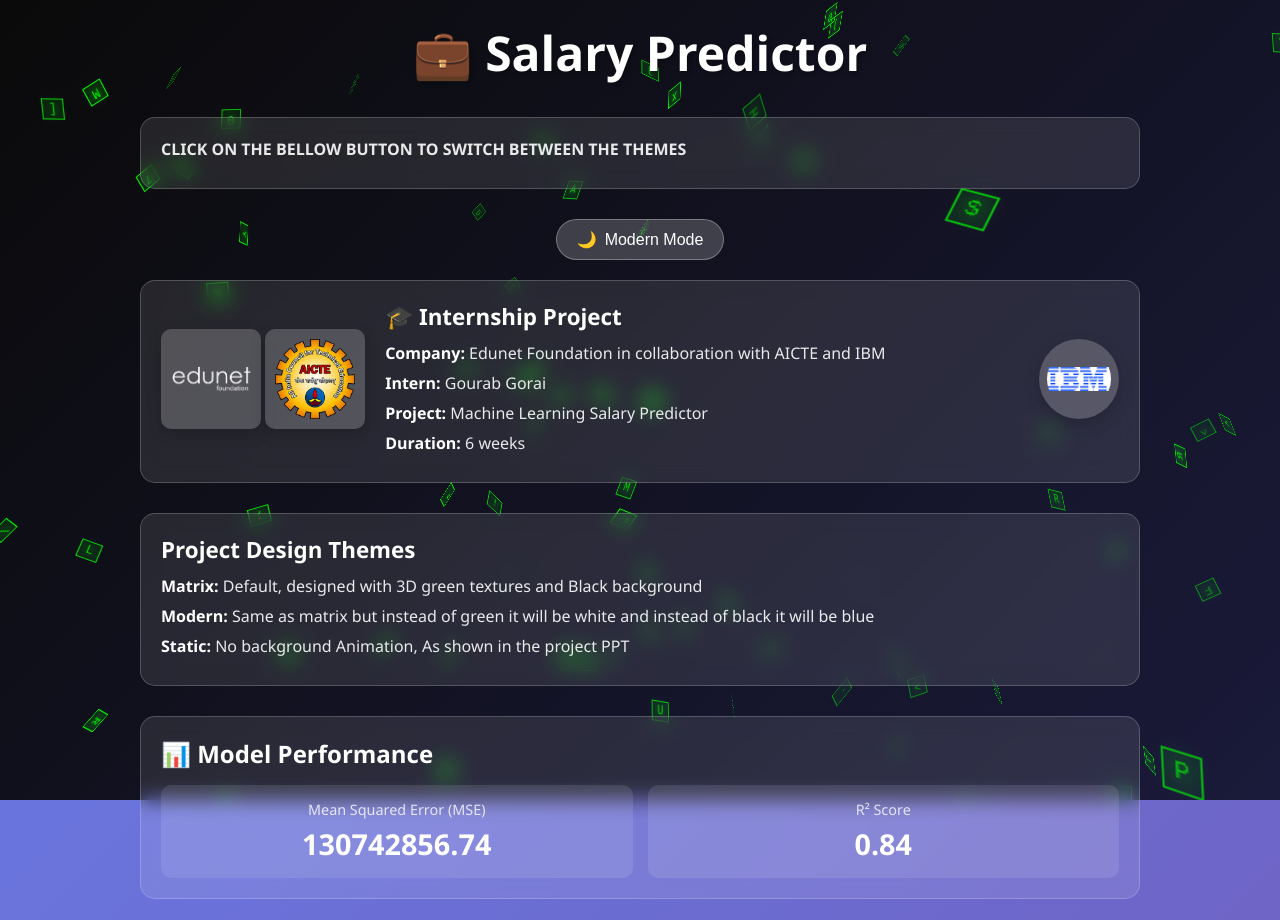
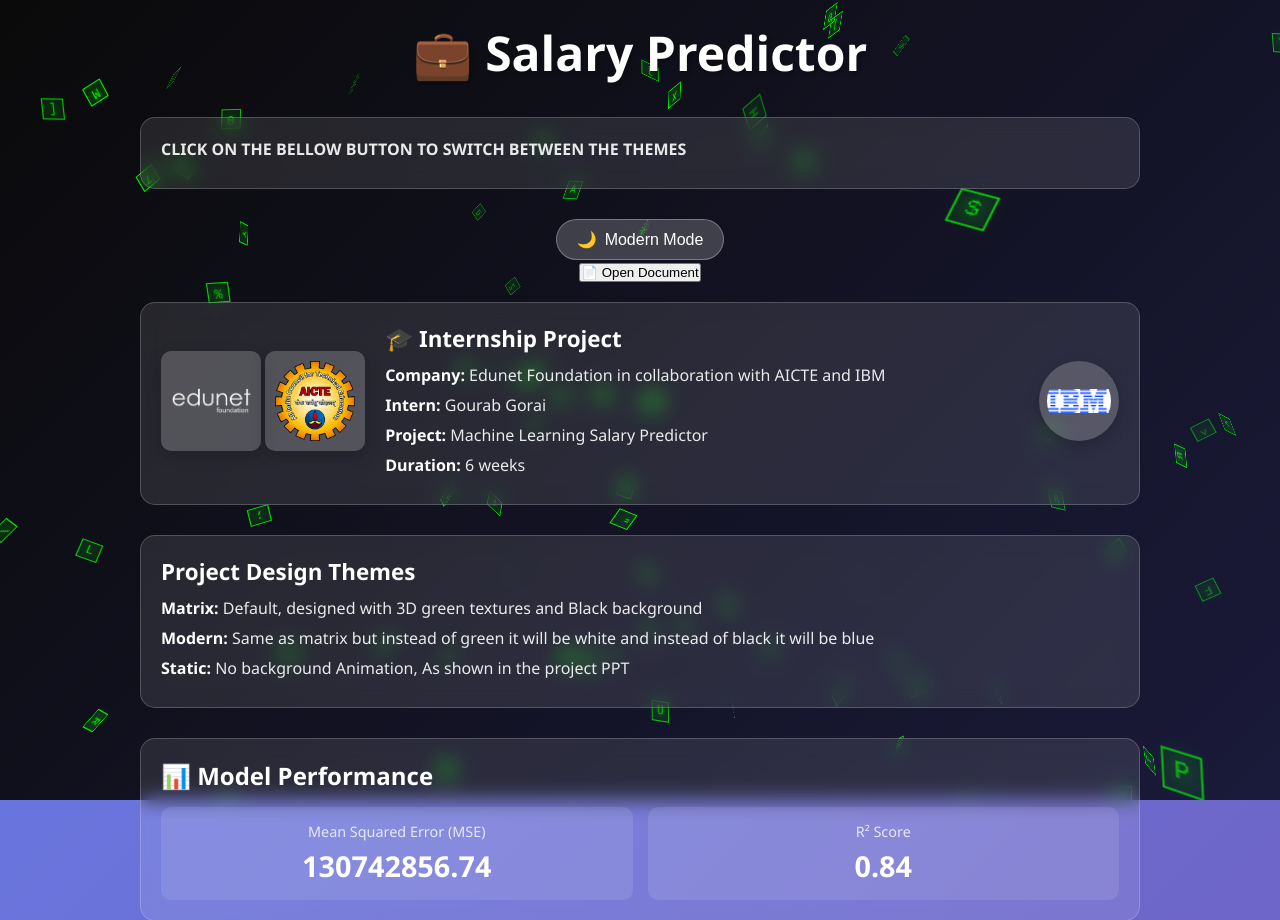
Before and after one commit to GourabGorai/IBMInternshipProject, a Flask app: page / in a window 1280 px wide. Shown: the top 920 px of the page. Run offline with Flask 3, Linux system fonts and the light colour scheme.

Commit message:
Update index.html

```diff
--- a/templates/index.html
+++ b/templates/index.html
@@ -35,6 +35,13 @@
                     <span class="theme-icon">🌙</span>
                     <span class="theme-text">Modern Mode</span>
                 </button>
+
+                <div class="popup-section">
+                    <button id="openPopup" class="popup-btn">
+                        <span>📄</span>
+                        <span>Open Document</span>
+                    </button>
+                </div>
             </div>
         </header>
 
@@ -341,6 +348,20 @@
 
     </div>
 
+    <div id="popupModal" class="popup-modal">
+        <div class="popup-content">
+            <div class="popup-header">
+                <h2>📄 Document Viewer</h2>
+                <button class="close-popup" id="closePopup">&times;</button>
+            </div>
+            <div class="popup-loading" id="popupLoading">
+                <div class="spinner"></div>
+                <p>Loading document...</p>
+            </div>
+            <iframe id="popupIframe" class="popup-iframe" style="display: none;"></iframe>
+        </div>
+    </div>
+
     <!-- Scripts -->
     <script src="static/Script.js"></script>
 
```
